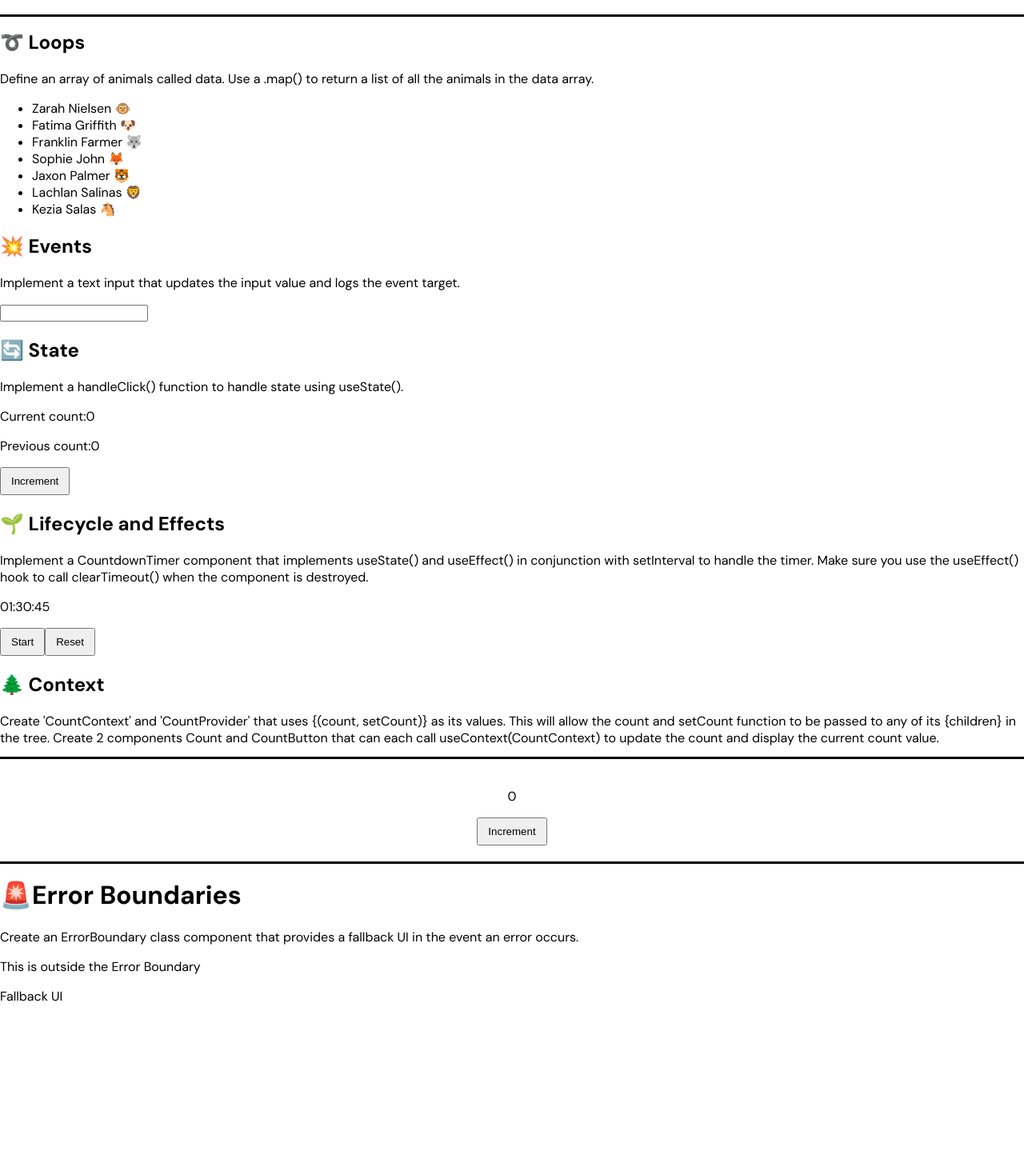
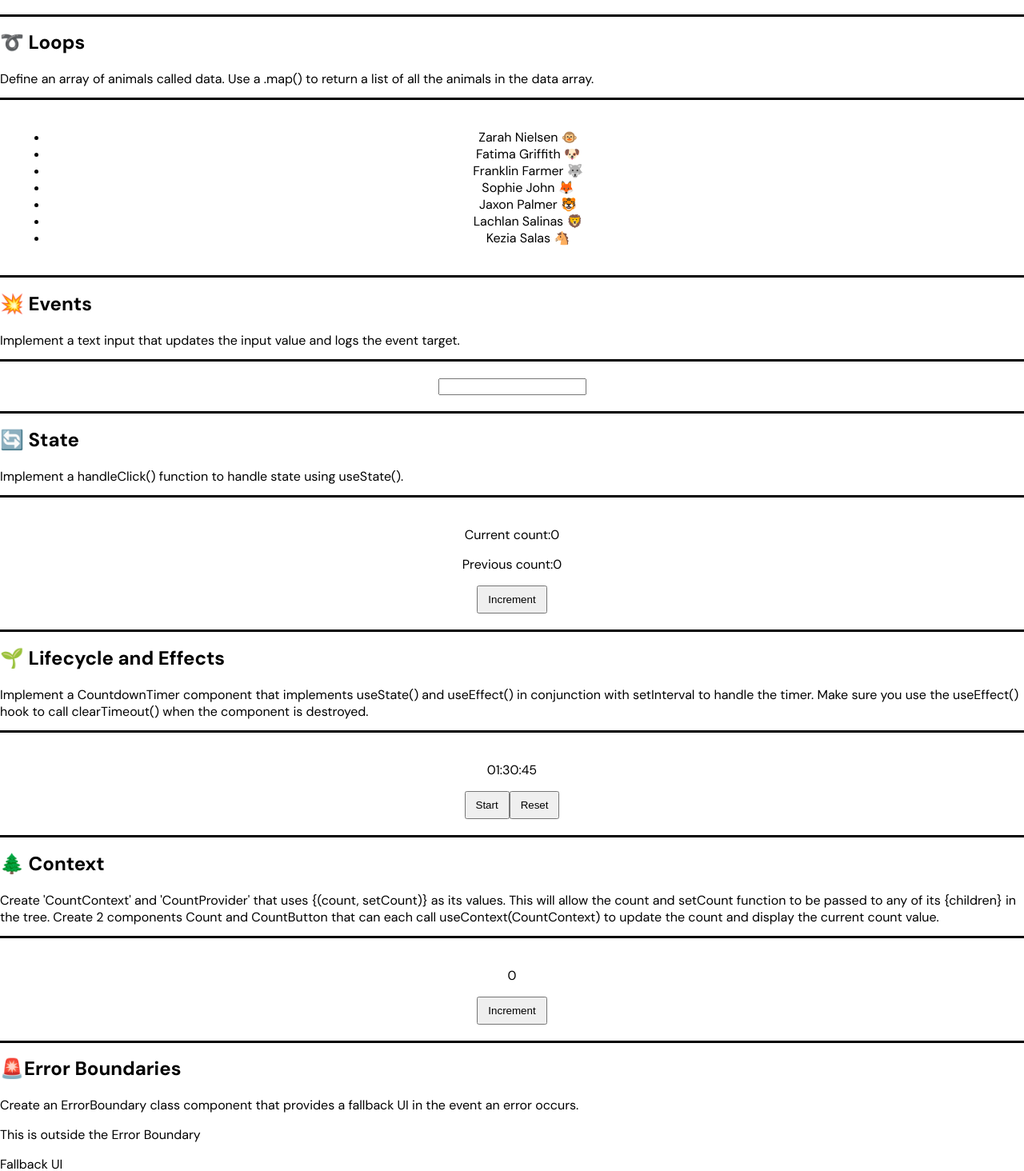
Before and after one commit to caoviv/Fireship.io-React-Challenges, a React (Create React App) app: page / in a window 1280 px wide. Shown: the part 509-1973 px from the top of the page at 80% size. Before the commit the page ends 1781 px from the top, so only its background shows below. Built offline with nearby package versions, Linux system fonts and the light colour scheme.

Commit message:
add className="ChallengeSolutionWrapper" to challenge solutions

```diff
--- a/src/App.js
+++ b/src/App.js
@@ -47,14 +47,10 @@ function App() {
       />
       <Loops />
       <Events />
-      <State
-        prevCount={prevCount}
-        count={count}
-        onClick={handleIncrement}
-      />
+      <State prevCount={prevCount} count={count} onClick={handleIncrement} />
       <LifecycleAndEffects hr={1} min={30} sec={45} />
       <Context />
-      <h1>🚨Error Boundaries</h1>
+      <h2>🚨Error Boundaries</h2>
       <p>
         Create an ErrorBoundary class component that provides a fallback UI in
         the event an error occurs.
--- a/src/components/Events.jsx
+++ b/src/components/Events.jsx
@@ -15,7 +15,9 @@ function Events() {
         Implement a text input that updates the input value and logs the event
         target.
       </p>
-      <input type="text " value={textValue} onChange={handleTextChange} />
+      <div className="ChallengeSolutionWrapper">
+        <input type="text " value={textValue} onChange={handleTextChange} />
+      </div>
     </div>
   );
 }
--- a/src/components/LifecycleAndEffects.jsx
+++ b/src/components/LifecycleAndEffects.jsx
@@ -54,6 +54,7 @@ function LifecycleAndEffects({ hr, min, sec }) {
         sure you use the useEffect() hook to call clearTimeout() when the
         component is destroyed.
       </p>
+      <div className="ChallengeSolutionWrapper">
         <p>
           {timeFormat(h)}:{timeFormat(m)}:{timeFormat(s)}
         </p>
@@ -64,6 +65,7 @@ function LifecycleAndEffects({ hr, min, sec }) {
           Reset
         </button>
       </div>
+    </div>
   );
 }
 
--- a/src/components/Loops.jsx
+++ b/src/components/Loops.jsx
@@ -14,12 +14,17 @@ function Loops() {
   return (
     <div>
       <h2>➰ Loops</h2>
-      <p>Define an array of animals called data. Use a .map() to return a list of all the animals in the data array.</p>
-      <ul>
-        {data.map(({ name, id }) => (
-          <li key={id}> {name}</li>
-        ))}
-      </ul>
+      <p>
+        Define an array of animals called data. Use a .map() to return a list of
+        all the animals in the data array.
+      </p>
+      <div className="ChallengeSolutionWrapper">
+        <ul>
+          {data.map(({ name, id }) => (
+            <li key={id}> {name}</li>
+          ))}
+        </ul>
+      </div>
     </div>
   );
 }
--- a/src/components/State.jsx
+++ b/src/components/State.jsx
@@ -7,11 +7,13 @@ function State(props) {
       <p>
         Implement a handleClick() function to handle state using useState().
       </p>
-      <p>Current count:{props.count}</p>
-      <p>Previous count:{props.prevCount}</p>
-      <button className="Button" onClick={props.onClick}>
-        Increment
-      </button>
+      <div className="ChallengeSolutionWrapper">
+        <p>Current count:{props.count}</p>
+        <p>Previous count:{props.prevCount}</p>
+        <button className="Button" onClick={props.onClick}>
+          Increment
+        </button>
+      </div>
     </div>
   );
 }
```
Lines whose indentation alone changed are shown as unchanged.
